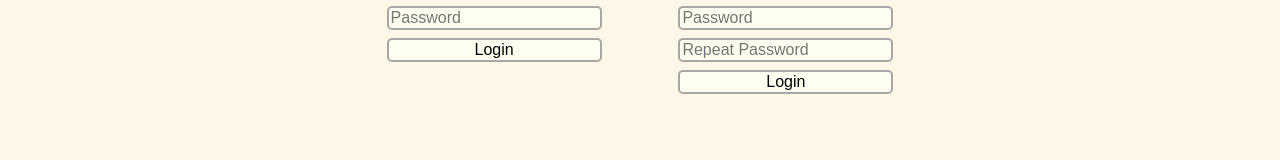
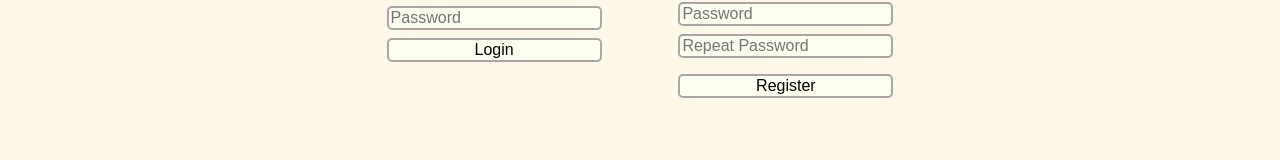
Before and after one commit to YesItsCandy/Flink, a React (Create React App) app: page /login in a window 1280 px wide. Shown: the part 430-590 px from the top of the page. Built offline with nearby package versions, Linux system fonts and the light colour scheme; no server answers.

Commit message:
added registration

```diff
--- a/src/components/auth/Authmodal.js
+++ b/src/components/auth/Authmodal.js
@@ -13,7 +13,7 @@ export default class Authmodal extends Component {
                         onClick={evt => (typeof this.props.onClose === "function") && this.props.onClose()}
                         >X</button>
                     <Login onLoggedIn={evt => (typeof this.props.onClose === "function") && this.props.onClose()}/>
-                    <Register />
+                    <Register onLoggedIn={evt => (typeof this.props.onClose === "function") && this.props.onClose()}/>
                 </div>
             </div>
         )
--- a/src/components/auth/Register.js
+++ b/src/components/auth/Register.js
@@ -1,4 +1,7 @@
 import React, { Component } from 'react'
+import Axios from 'axios';
+import qs from "querystring"
+import { UserContext } from '../../Context';
 
 export default class Register extends Component {
     constructor(props) {
@@ -8,7 +11,8 @@ export default class Register extends Component {
             username: "",
             email: "",
             password: "",
-            repeatPassword: ""
+            repeatPassword: "",
+            error: null
         }
     }
 
@@ -18,54 +22,87 @@ export default class Register extends Component {
         })
     }
 
-    loginOnEnter(evt, field) {
+    registerOnEnter(evt, usercontext) {
         if (evt.key === "Enter") {
-            this.login();
+            this.register(usercontext);
         }
     }
 
-    login() {
-        this.setState({
-            username: "",
-            password: "",
-            email: "",
-            repeatPassword: ""
+    register(usercontext) {
+        if (this.state.password && this.state.repeatPassword
+            && this.state.username && this.state.email) {
+            if (this.state.password !== this.state.repeatPassword) {
+                this.setState({ error: "Passwords don't match" })
+            } else {
+                Axios.post("/register", qs.stringify({
+                    username: this.state.username,
+                    password: this.state.password,
+                    email: this.state.email
+                })).then(res => {
+                    if (res.data.status === "error") {
+                        this.setState({ error: res.data.error })
+                    } else {
+                        Axios.post("/login", qs.stringify({
+                            username: this.state.username,
+                            password: this.state.password
+                        })).then(res => {
+                            if (res.data.success) {
+                                usercontext.setUser(res.data.user)
+                                if (typeof this.props.onLoggedIn === "function") {
+                                    this.props.onLoggedIn()
+                                }
+                            }
+                        }).catch(err => {
+                            console.error(err)
                         })
+                    }
+                }).catch(err => {
+                    console.error(err)
+                })
+            }
+        }
     }
 
     render() {
         return (
             <div id="regform" className="authform">
                 <h1>Register</h1>
+                <UserContext.Consumer>
+                    {uc =>
+                        <>
                             <input
                                 value={this.state.username}
-                    onKeyPress={evt => this.loginOnEnter(evt)}
+                                onKeyPress={evt => this.registerOnEnter(evt, uc)}
                                 onChange={evt => this.onChange(evt, "username")}
                                 placeholder="Username"
                                 type="text"
                             />
                             <input
                                 value={this.state.email}
-                    onKeyPress={evt => this.loginOnEnter(evt)}
+                                onKeyPress={evt => this.registerOnEnter(evt, uc)}
                                 onChange={evt => this.onChange(evt, "email")}
                                 placeholder="Email Address"
                                 type="text"
                             />
                             <input
                                 value={this.state.password}
-                    onKeyPress={evt => this.loginOnEnter(evt)}
+                                onKeyPress={evt => this.registerOnEnter(evt, uc)}
                                 onChange={evt => this.onChange(evt, "password")}
                                 placeholder="Password"
                                 type="password"
                             />
                             <input
                                 value={this.state.repeatPassword}
-                    onKeyPress={evt => this.loginOnEnter(evt)}
+                                onKeyPress={evt => this.registerOnEnter(evt, uc)}
                                 onChange={evt => this.onChange(evt, "repeatPassword")}
                                 placeholder="Repeat Password"
                                 type="password"
                             />
-                <button onClick={evt => this.login()}>Login</button>
+                            <p>{this.state.error}</p>
+                            <button onClick={evt => this.register(uc)}>Register</button>
+                        </>
+                    }
+                </UserContext.Consumer>
             </div>
         )
     }
```
Lines whose indentation alone changed are shown as unchanged.
